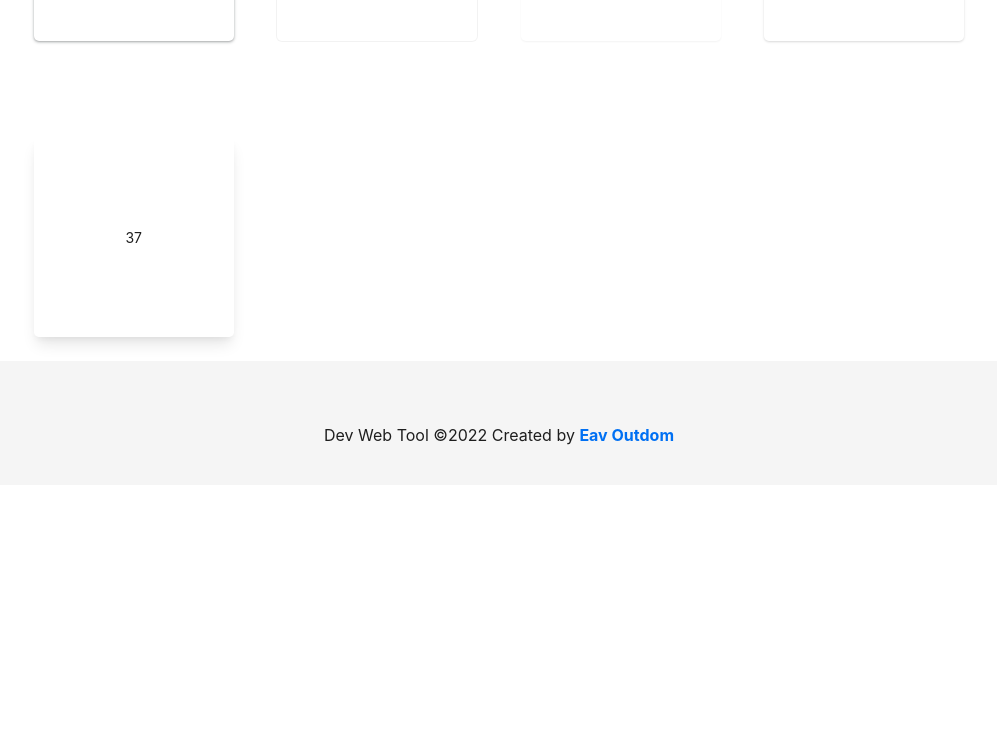
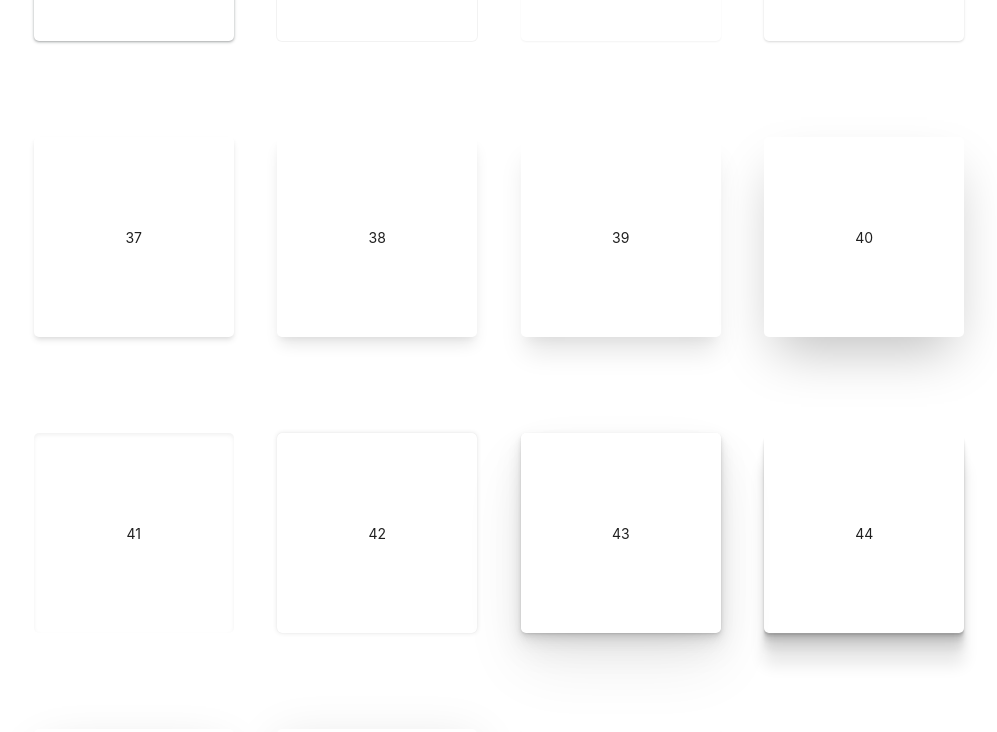
Before and after one commit to EavOutDom/dev-web-tool, a Next.js app: page /css/box-shadow in a window 1280 px wide. Shown: the part 3860-4592 px from the top of the page, without its empty margins (266-1263 px from the left). Before the commit the page ends 4345 px from the top, so only its background shows below. Built offline with nearby package versions, Linux system fonts and the light colour scheme.

Commit message:
update more box-shadows

```diff
--- a/data/boxShadow.js
+++ b/data/boxShadow.js
@@ -35,7 +35,62 @@ const boxShadowEx = [
   'box-shadow: rgba(0, 0, 0, 0.05) 0px 0px 0px 1px;',
   'box-shadow: rgba(0, 0, 0, 0.05) 0px 1px 2px 0px;',
   'box-shadow: rgba(0, 0, 0, 0.1) 0px 1px 3px 0px, rgba(0, 0, 0, 0.06) 0px 1px 2px 0px;',
+  'box-shadow: rgba(0, 0, 0, 0.1) 0px 4px 6px -1px, rgba(0, 0, 0, 0.06) 0px 2px 4px -1px;',
   'box-shadow: rgba(0, 0, 0, 0.1) 0px 10px 15px -3px, rgba(0, 0, 0, 0.05) 0px 4px 6px -2px;',
+  'box-shadow: rgba(0, 0, 0, 0.1) 0px 20px 25px -5px, rgba(0, 0, 0, 0.04) 0px 10px 10px -5px;',
+  'box-shadow: rgba(0, 0, 0, 0.25) 0px 25px 50px -12px;',
+  'box-shadow: rgba(0, 0, 0, 0.06) 0px 2px 4px 0px inset;',
+  'box-shadow: rgba(0, 0, 0, 0.1) 0px 0px 5px 0px, rgba(0, 0, 0, 0.1) 0px 0px 1px 0px;',
+  'box-shadow: rgba(0, 0, 0, 0.07) 0px 1px 2px, rgba(0, 0, 0, 0.07) 0px 2px 4px, rgba(0, 0, 0, 0.07) 0px 4px 8px, rgba(0, 0, 0, 0.07) 0px 8px 16px, rgba(0, 0, 0, 0.07) 0px 16px 32px, rgba(0, 0, 0, 0.07) 0px 32px 64px;',
+  'box-shadow: rgba(0, 0, 0, 0.09) 0px 2px 1px, rgba(0, 0, 0, 0.09) 0px 4px 2px, rgba(0, 0, 0, 0.09) 0px 8px 4px, rgba(0, 0, 0, 0.09) 0px 16px 8px, rgba(0, 0, 0, 0.09) 0px 32px 16px;',
+  'box-shadow: rgba(0, 0, 0, 0.2) 0px 18px 50px -10px;',
+  'box-shadow: rgba(0, 0, 0, 0.1) 0px 10px 50px;',
+  'box-shadow: rgba(0, 0, 0, 0.04) 0px 3px 5px;',
+  'box-shadow: rgba(240, 46, 170, 0.4) -5px 5px, rgba(240, 46, 170, 0.3) -10px 10px, rgba(240, 46, 170, 0.2) -15px 15px, rgba(240, 46, 170, 0.1) -20px 20px, rgba(240, 46, 170, 0.05) -25px 25px;',
+  'box-shadow: rgba(240, 46, 170, 0.4) 0px 5px, rgba(240, 46, 170, 0.3) 0px 10px, rgba(240, 46, 170, 0.2) 0px 15px, rgba(240, 46, 170, 0.1) 0px 20px, rgba(240, 46, 170, 0.05) 0px 25px;',
+  'box-shadow: rgba(240, 46, 170, 0.4) 5px 5px, rgba(240, 46, 170, 0.3) 10px 10px, rgba(240, 46, 170, 0.2) 15px 15px, rgba(240, 46, 170, 0.1) 20px 20px, rgba(240, 46, 170, 0.05) 25px 25px;',
+  'box-shadow: rgba(0, 0, 0, 0.07) 0px 1px 1px, rgba(0, 0, 0, 0.07) 0px 2px 2px, rgba(0, 0, 0, 0.07) 0px 4px 4px, rgba(0, 0, 0, 0.07) 0px 8px 8px, rgba(0, 0, 0, 0.07) 0px 16px 16px;',
+  'box-shadow: rgba(67, 71, 85, 0.27) 0px 0px 0.25em, rgba(90, 125, 188, 0.05) 0px 0.25em 1em;',
+  'box-shadow: rgba(0, 0, 0, 0.1) 0px 1px 2px 0px;',
+  'box-shadow: rgba(27, 31, 35, 0.04) 0px 1px 0px, rgba(255, 255, 255, 0.25) 0px 1px 0px inset;',
+  'box-shadow: rgba(3, 102, 214, 0.3) 0px 0px 0px 3px;',
+  'box-shadow: rgba(14, 30, 37, 0.12) 0px 2px 4px 0px, rgba(14, 30, 37, 0.32) 0px 2px 16px 0px;',
+  'box-shadow: rgba(0, 0, 0, 0.2) 0px 12px 28px 0px, rgba(0, 0, 0, 0.1) 0px 2px 4px 0px, rgba(255, 255, 255, 0.05) 0px 0px 0px 1px inset;',
+  'box-shadow: rgba(0, 0, 0, 0.15) 0px 5px 15px 0px;',
+  'box-shadow: rgba(33, 35, 38, 0.1) 0px 10px 10px -10px;',
+  'box-shadow: blue 0px 0px 0px 2px inset, rgb(255, 255, 255) 10px -10px 0px -3px, rgb(31, 193, 27) 10px -10px, rgb(255, 255, 255) 20px -20px 0px -3px, rgb(255, 217, 19) 20px -20px, rgb(255, 255, 255) 30px -30px 0px -3px, rgb(255, 156, 85) 30px -30px, rgb(255, 255, 255) 40px -40px 0px -3px, rgb(255, 85, 85) 40px -40px;',
+  'box-shadow: rgb(85, 91, 255) 0px 0px 0px 3px, rgb(31, 193, 27) 0px 0px 0px 6px, rgb(255, 217, 19) 0px 0px 0px 9px, rgb(255, 156, 85) 0px 0px 0px 12px, rgb(255, 85, 85) 0px 0px 0px 15px;',
+  'box-shadow: rgb(204, 219, 232) 3px 3px 6px 0px inset, rgba(255, 255, 255, 0.5) -3px -3px 6px 1px inset;',
+  'box-shadow: rgba(136, 165, 191, 0.48) 6px 2px 16px 0px, rgba(255, 255, 255, 0.8) -6px -2px 16px 0px;',
+  'box-shadow: rgba(17, 17, 26, 0.1) 0px 1px 0px;',
+  'box-shadow: rgba(17, 17, 26, 0.05) 0px 1px 0px, rgba(17, 17, 26, 0.1) 0px 0px 8px;',
+  'box-shadow: rgba(17, 17, 26, 0.1) 0px 0px 16px;',
+  'box-shadow: rgba(17, 17, 26, 0.05) 0px 4px 16px, rgba(17, 17, 26, 0.05) 0px 8px 32px;',
+  'box-shadow: rgba(17, 17, 26, 0.1) 0px 4px 16px, rgba(17, 17, 26, 0.05) 0px 8px 32px;',
+  'box-shadow: rgba(17, 17, 26, 0.1) 0px 1px 0px, rgba(17, 17, 26, 0.1) 0px 8px 24px, rgba(17, 17, 26, 0.1) 0px 16px 48px;',
+  'box-shadow: rgba(17, 17, 26, 0.1) 0px 4px 16px, rgba(17, 17, 26, 0.1) 0px 8px 24px, rgba(17, 17, 26, 0.1) 0px 16px 56px;',
+  'box-shadow: rgba(17, 17, 26, 0.1) 0px 8px 24px, rgba(17, 17, 26, 0.1) 0px 16px 56px, rgba(17, 17, 26, 0.1) 0px 24px 80px;',
+  'box-shadow: rgba(50, 50, 105, 0.15) 0px 2px 5px 0px, rgba(0, 0, 0, 0.05) 0px 1px 1px 0px;',
+  'box-shadow: rgba(0, 0, 0, 0.15) 0px 15px 25px, rgba(0, 0, 0, 0.05) 0px 5px 10px;',
+  'box-shadow: rgba(0, 0, 0, 0.15) 2.4px 2.4px 3.2px;',
+  'box-shadow: rgba(0, 0, 0, 0.15) 0px 3px 3px 0px;',
+  'box-shadow: rgba(0, 0, 0, 0.08) 0px 4px 12px;',
+  'box-shadow: rgba(0, 0, 0, 0.15) 0px 2px 8px;',
+  'box-shadow: rgba(0, 0, 0, 0.18) 0px 2px 4px;',
+  'box-shadow: rgba(0, 0, 0, 0.1) -4px 9px 25px -6px;',
+  'box-shadow: rgba(0, 0, 0, 0.2) 0px 60px 40px -7px;',
+  'box-shadow: rgba(0, 0, 0, 0.4) 0px 30px 90px;',
+  'box-shadow: rgba(0, 0, 0, 0.56) 0px 22px 70px 4px;',
+  'box-shadow: rgba(0, 0, 0, 0.2) 0px 20px 30px;',
+  'box-shadow: rgba(255, 255, 255, 0.2) 0px 0px 0px 1px inset, rgba(0, 0, 0, 0.9) 0px 0px 0px 1px;',
+  'box-shadow: rgba(0, 0, 0, 0.25) 0px 0.0625em 0.0625em, rgba(0, 0, 0, 0.25) 0px 0.125em 0.5em, rgba(255, 255, 255, 0.1) 0px 0px 0px 1px inset;',
+  'box-shadow: rgba(0, 0, 0, 0.09) 0px 3px 12px;',
+  'box-shadow: rgba(0, 0, 0, 0.45) 0px 25px 20px -20px;',
+  'box-shadow: rgba(0, 0, 0, 0.4) 0px 2px 4px, rgba(0, 0, 0, 0.3) 0px 7px 13px -3px, rgba(0, 0, 0, 0.2) 0px -3px 0px inset;',
+  'box-shadow: rgba(0, 0, 0, 0.05) 0px 0px 0px 1px, rgb(209, 213, 219) 0px 0px 0px 1px inset;',
+  'box-shadow: rgba(0, 0, 0, 0.35) 0px -50px 36px -28px inset;',
+  'box-shadow: rgba(9, 30, 66, 0.25) 0px 1px 1px, rgba(9, 30, 66, 0.13) 0px 0px 1px 1px;',
+  'box-shadow: rgba(9, 30, 66, 0.25) 0px 4px 8px -2px, rgba(9, 30, 66, 0.08) 0px 0px 0px 1px;'
 ];
 
 export default boxShadowEx;
```
